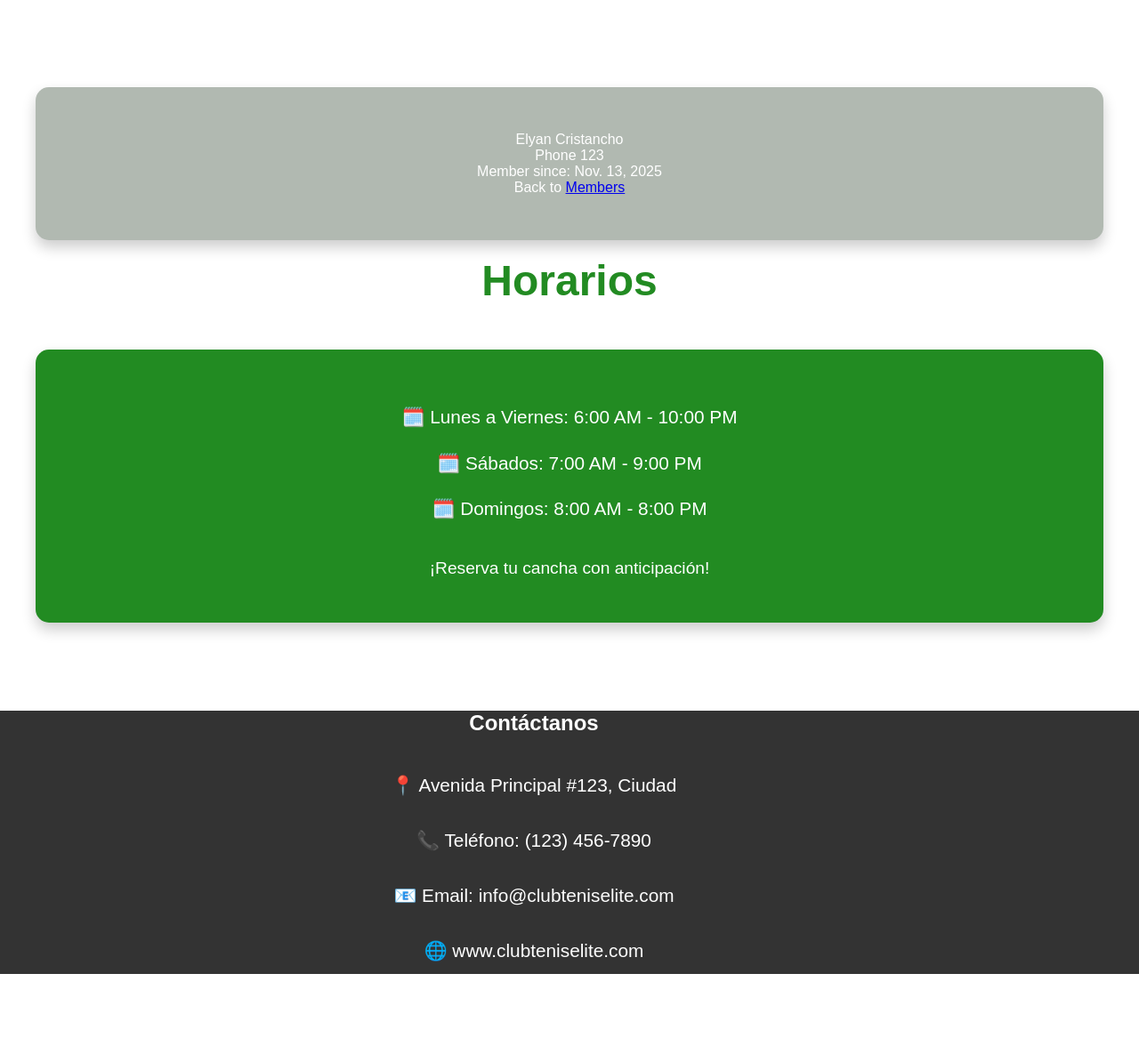
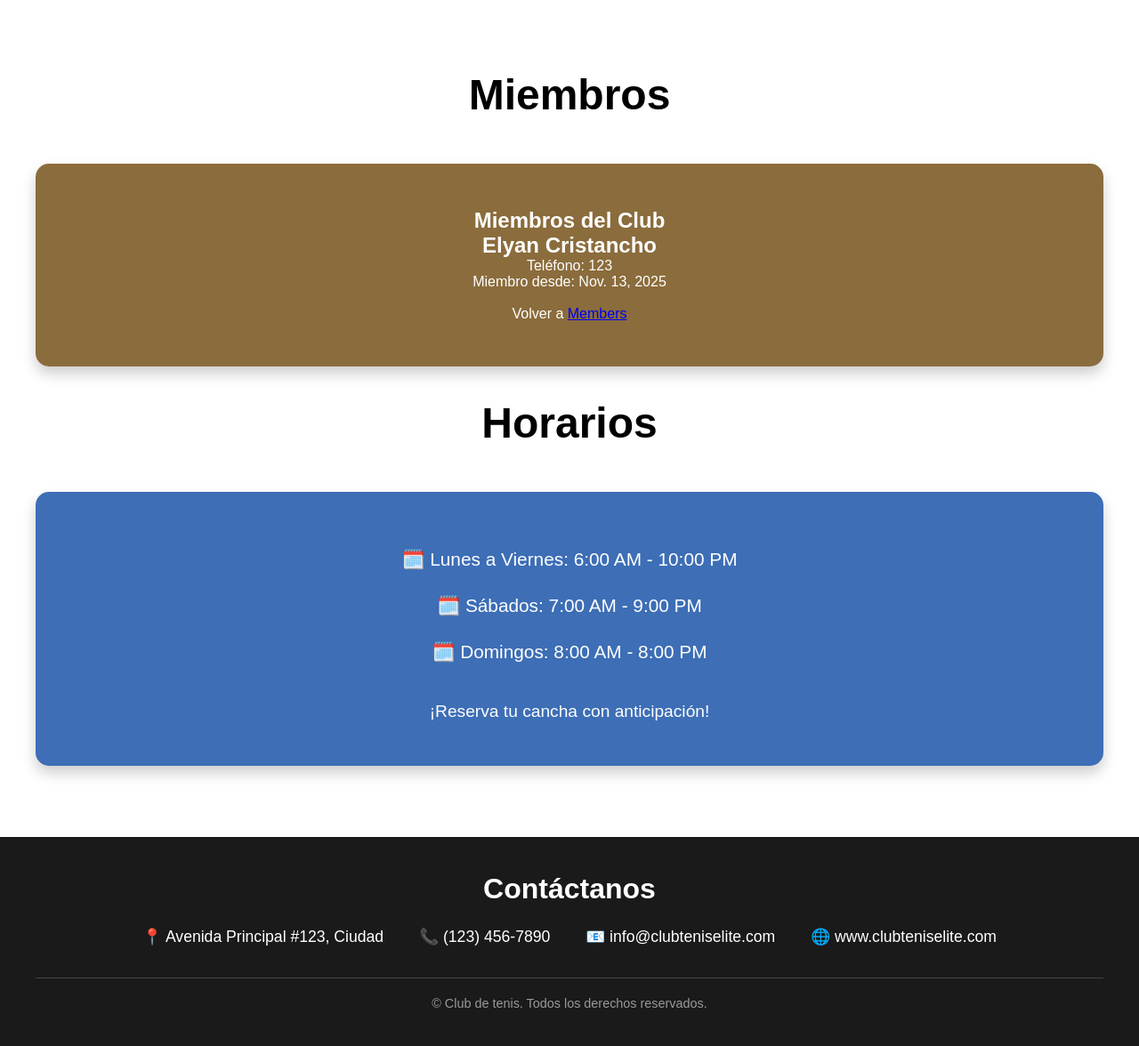
Before and after one commit to ELYANCHO/Django-Project, a Django app: page /members/details/1 in a window 1280 px wide. Shown: the part 861-2037 px from the top of the page at 89% size. Before the commit the page ends 1956 px from the top, so only its background shows below. Run offline with Django 5.2, Linux system fonts and the light colour scheme; data comes from the database, SQL or seed files in the repository.

Commit message:
Quinto commit y ahora si el final yupiiii :)

```diff
--- a/my_tennis_club/members/templates/all_members.html
+++ b/my_tennis_club/members/templates/all_members.html
@@ -6,7 +6,10 @@
 
 
 {% block content %}
-  <h1>Members</h1>
+
+  <p><a href="/">HOME</a></p>
+
+
 
   <ul>
     {% for x in mymembers %}
--- a/my_tennis_club/members/templates/details.html
+++ b/my_tennis_club/members/templates/details.html
@@ -8,9 +8,10 @@
 {% block content %}
   <h1>{{ mymember.firstname }} {{ mymember.lastname }}</h1>
 
-  <p>Phone {{ mymember.phone }}</p>
-  <p>Member since: {{ mymember.joined_date }}</p>
+  <p>Teléfono: {{ mymember.phone }}</p>
+  <p>Miembro desde: {{ mymember.joined_date }}</p>
 
-  <p>Back to <a href="/members">Members</a></p>
+  <br>
+  <p>Volver a <a href="/members">Members</a></p>
 
 {% endblock %}
--- a/my_tennis_club/members/templates/master.html
+++ b/my_tennis_club/members/templates/master.html
@@ -59,16 +59,15 @@
 
         /* SECCIÓN PRINCIPAL CON IMAGEN DE FONDO */
         #inicio {
-            background-image: url('my_tennis_club/members/templates/foto.jpg');
+            background-image: url('https://images.unsplash.com/photo-1710980098713-048169a97555?q=80&w=1170&auto=format&fit=crop&ixlib=rb-4.1.0&ixid=M3wxMjA3fDB8MHxwaG90by1wYWdlfHx8fGVufDB8fHx8fA%3D%3D');
             background-size: cover;
             background-position: center;
             background-repeat: no-repeat;
             height: 100vh;
             display: flex;
             align-items: center;
-            justify-content: flex-end;  /* ← CAMBIÉ A flex-end */
+            justify-content: flex-end;
             position: relative;
-
             margin-top: 60px;
             padding-right: 100px;
         }
@@ -105,7 +104,7 @@
 
         .hero-content .btn {
             display: inline-block;
-            background: #228B22;
+            background: #856a20ff;
             color: white;
             padding: 20px 40px;
             text-decoration: none;
@@ -116,7 +115,7 @@
         }
 
         .hero-content .btn:hover {
-            background: #1a6b1a;
+            background: #856a20ff;
             transform: translateY(-2px);
         }
 
@@ -138,7 +137,7 @@
             text-align: center;
             font-size: 3em;
             margin-bottom: 50px;
-            color: #228B22;
+            color: #000000ff;
         }
 
         /* SECCIÓN HORARIOS */
@@ -147,7 +146,7 @@
         }
 
         .horarios-content {
-            background: #228B22;
+            background: #3d6eb6ff;
             color: white;
             padding: 50px;
             border-radius: 15px;
@@ -161,31 +160,45 @@
             line-height: 2.5;
         }
 
-        /* SECCIÓN CONTACTO */
-        #contacto {
-            background: #333;
+        /* FOOTER */
+        footer {
+            background: #1a1a1a;
             color: white;
-        }
-
-        .contacto-content {
+            padding: 40px 20px;
             text-align: center;
         }
 
-        .contacto-content h2 {
-            color: white;
+        footer .container {
+            max-width: 1200px;
+            margin: 0 auto;
+        }
+
+        footer h3 {
+            font-size: 2em;
+            margin-bottom: 20px;
+            color: #ffffffff;
         }
 
         .contacto-info {
-            font-size: 1.3em;
-            line-height: 2.5;
-            margin-top: 30px;
+            display: flex;
+            justify-content: center;
+            gap: 40px;
+            flex-wrap: wrap;
+            margin: 20px 0;
         }
 
         .contacto-info p {
-            margin: 10px 0;
+            font-size: 1.1em;
+            margin: 5px 0;
         }
 
-
+        footer .copyright {
+            margin-top: 30px;
+            padding-top: 20px;
+            border-top: 1px solid #444;
+            font-size: 0.9em;
+            color: #999;
+        }
 
         /* SECCIÓN MIEMBROS */
         #MIEMBROS {
@@ -193,7 +206,7 @@
         }
 
         .MIEMBROS-content {
-            background: #b1b9b1ff;
+            background: #8b6c3cff;
             color: white;
             padding: 50px;
             border-radius: 15px;
@@ -206,7 +219,6 @@
             font-size: 1.3em;
             line-height: 2.5;
         }
-
     </style>
 </head>
 <body>
@@ -225,16 +237,19 @@
         </div>
     </section>
 
-
-
     <!-- SECCIÓN HORARIOS -->
     <section id="horarios">
         <div class="container">
+            <h2>Miembros</h2>
+            <div class="MIEMBROS-content">
 
-               <div class= "MIEMBROS-content" {% block content %}
+                <h1>Miembros del Club</h1>
+                <div> {% block content %}
                 {% endblock %}
                 </div>
-               <br>
+            </div>
+            <br>
+            <br>
             <h2>Horarios</h2>
             <div class="horarios-content">
                 <ul>
@@ -247,22 +262,20 @@
         </div>
     </section>
 
-        <!-- SECCIÓN CONTACTO -->
+    <!-- FOOTER -->
     <footer>
-    <div id="contacto">
         <div class="container">
-            <div class="contacto-content">
-                <h2>Contáctanos</h2>
-                <div class="contacto-info">
-                    <p>📍 Avenida Principal #123, Ciudad</p>
-                    <p>📞 Teléfono: (123) 456-7890</p>
-                    <p>📧 Email: info@clubteniselite.com</p>
-                    <p>🌐 www.clubteniselite.com</p>
-                </div>
+            <h3>Contáctanos</h3>
+            <div class="contacto-info">
+                <p>📍 Avenida Principal #123, Ciudad</p>
+                <p>📞 (123) 456-7890</p>
+                <p>📧 info@clubteniselite.com</p>
+                <p>🌐 www.clubteniselite.com</p>
+            </div>
+            <div class="copyright">
+                <p>&copy; Club de tenis. Todos los derechos reservados.</p>
             </div>
         </div>
-    </div>
     </footer>
-
 </body>
 </html>
--- a/my_tennis_club/members/urls.py
+++ b/my_tennis_club/members/urls.py
@@ -2,6 +2,7 @@ from django.urls import path
 from . import views
 
 urlpatterns = [
+    path ('', views.main, name='main'),
     path('members/', views.members, name='members'),
     path('members/details/<int:id>', views.details, name='details'),
 ]
--- a/my_tennis_club/members/views.py
+++ b/my_tennis_club/members/views.py
@@ -17,3 +17,7 @@ def details(request, id):
     'mymember': mymember,
   }
   return HttpResponse(template.render(context, request))
+
+def main(request):
+  template = loader.get_template('main.html')
+  return HttpResponse(template.render())
--- a/my_tennis_club/my_tennis_club/settings.py
+++ b/my_tennis_club/my_tennis_club/settings.py
@@ -23,7 +23,7 @@ BASE_DIR = Path(__file__).resolve().parent.parent
 SECRET_KEY = 'django-insecure-oap4)enkyrqumf$p!i_88zt##fyd7)zsb)kf2!cisa0$bk4%hk'
 
 # SECURITY WARNING: don't run with debug turned on in production!
-DEBUG = True
+DEBUG = False
 
 ALLOWED_HOSTS = ["*"]
 
```
Also changed, not shown: my_tennis_club/members/templates/404.html (added, +136 -0 lines), my_tennis_club/members/templates/main.html (added, +11 -0 lines).
